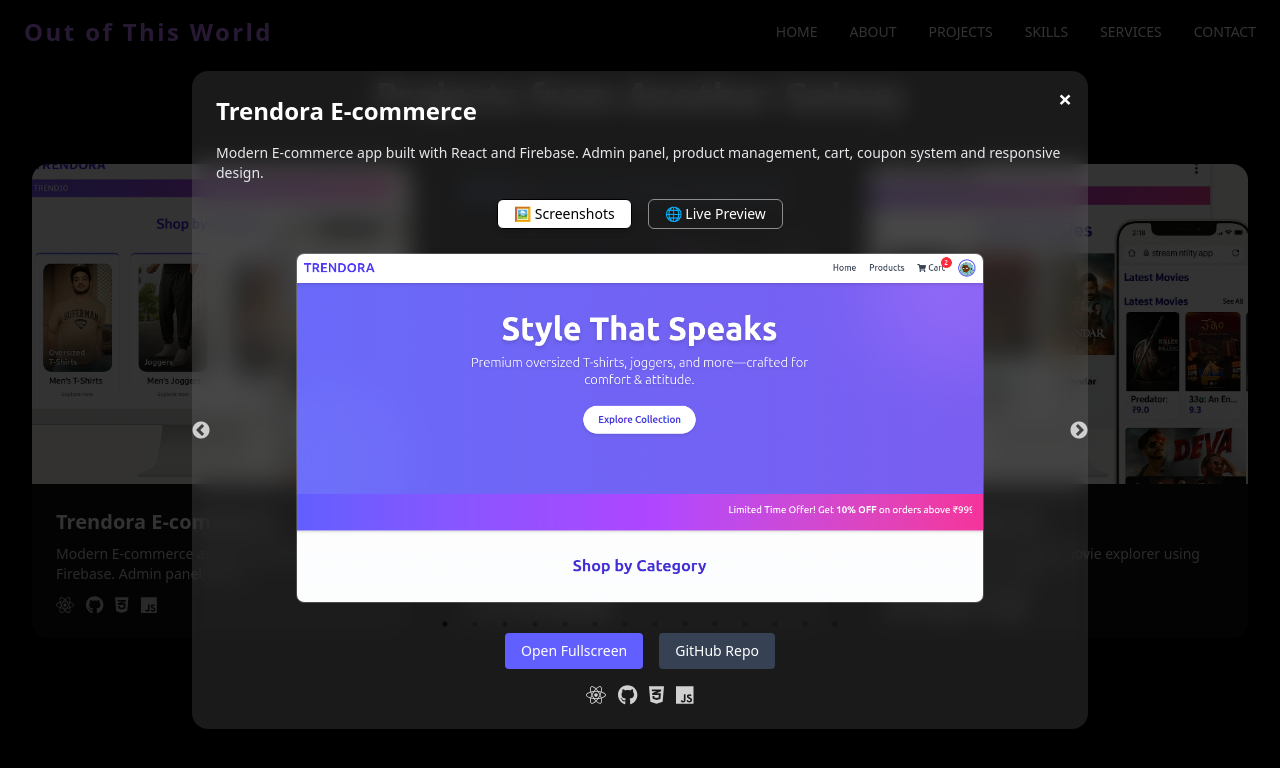
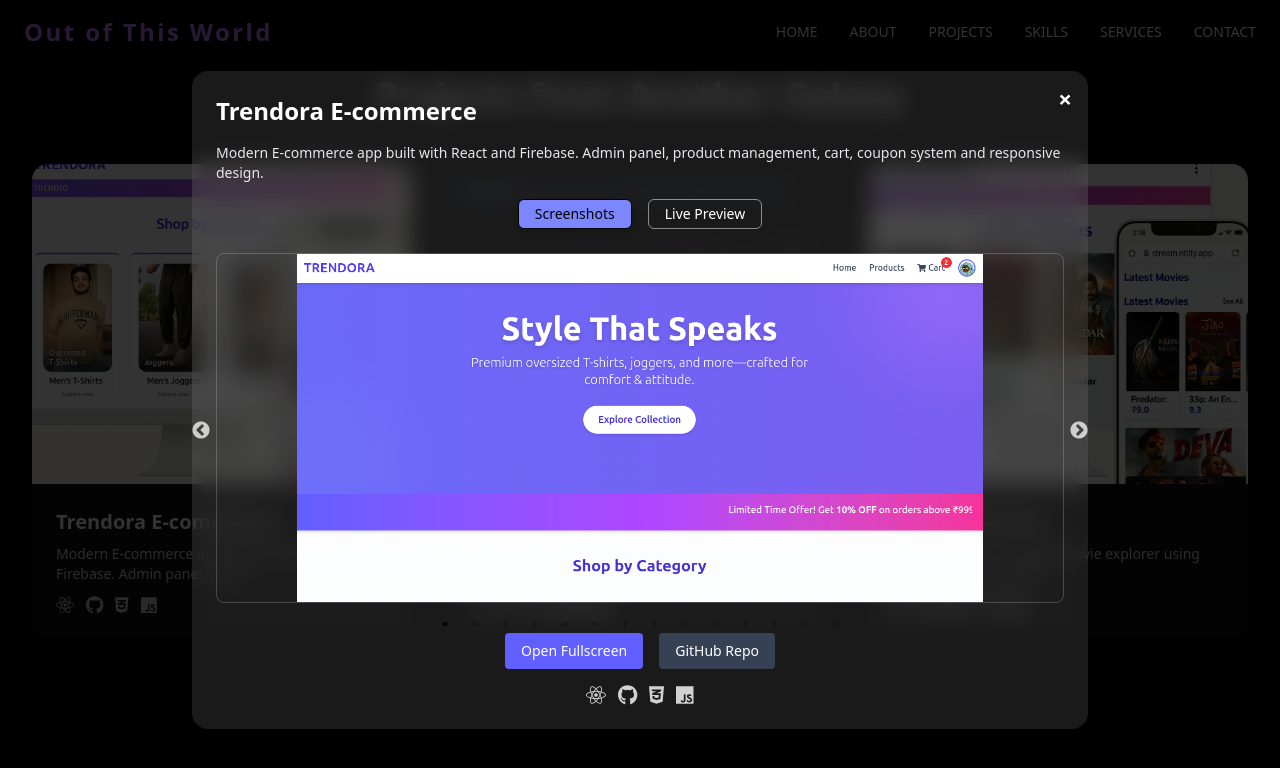
Before and after one commit to SkAltmash/galaxy-portfolio, a React (Vite) app: page / in a window 1280 px wide. Both pictures are taken after a click on the element 221 px from the left and 1894 px from the top of the page. Shown: the part 1494-2262 px from the top of the page. Built offline with nearby package versions, Linux system fonts and the light colour scheme.

Commit message:
some iframe is added

```diff
--- a/src/ components/Projects.jsx
+++ b/src/ components/Projects.jsx
@@ -227,12 +227,12 @@
                   whileHover={{ scale: 1.05 }}
                   className={`px-4 py-1 rounded-md border text-sm transition-all duration-300 ${
                     activeTab === tab
-                      ? 'bg-white text-black shadow-md'
+                      ? 'bg-indigo-400 text-black shadow-md'
                       : 'border-white/50 text-white hover:border-white'
                   }`}
                   onClick={() => setActiveTab(tab)}
                 >
-                  {tab === 'screenshots' ? '🖼️ Screenshots' : '🌐 Live Preview'}
+                  {tab === 'screenshots' ? 'Screenshots' : 'Live Preview'}
                 </motion.button>
               ))}
             </div>
@@ -241,48 +241,49 @@
             {activeTab === 'screenshots' ? (
               <Slider {...sliderSettings}>
                 {selected.screenshots.map((src, i) => (
-                  <div key={i} className="flex justify-center">
+                  <div key={i} className="flex justify-center w-full">
                     <img
                       src={src}
                       alt={`screenshot-${i}`}
                       loading="lazy"
-                      className="rounded-lg border border-white/20 max-h-[350px] mx-auto"
+                      className="rounded-lg border border-white/20 max-h-[350px] w-full object-contain"
                     />
                   </div>
                 ))}
               </Slider>
             ) : (
-              <div className="mt-2 mx-auto max-w-[850px] rounded-xl overflow-hidden bg-white/5 border shadow-xl">
-  {/* Header */}
+              <div className="mt-2 w-full px-2 sm:px-0">
+                <div className="rounded-xl overflow-hidden bg-white/5 border shadow-xl mx-auto max-w-[850px]">
+                  {/* Browser Header */}
                   <div className="flex items-center px-4 py-2 bg-gray-800 text-white text-sm font-mono border-b border-white/10">
                     <span className="w-3 h-3 bg-red-400 rounded-full mr-2"></span>
                     <span className="w-3 h-3 bg-yellow-400 rounded-full mr-2"></span>
                     <span className="w-3 h-3 bg-green-400 rounded-full mr-4"></span>
-    {selected.link}
+                    <span className="truncate">{selected.link}</span>
                   </div>
 
-  {/* Loader */}
+                  {/* Loading Spinner */}
                   {!iframeLoaded && (
                     <div className="flex flex-col items-center justify-center h-[350px] bg-black/50 text-white font-mono gap-3">
-      <div className="w-10 h-10 border-4 border-blue-400 border-t-transparent rounded-full animate-spin"></div>
+                      <div className="w-8 h-8 border-4 border-blue-400 border-t-transparent rounded-full animate-spin"></div>
                       <p>🚀 Preparing server...</p>
                     </div>
                   )}
 
-  {/* iFrame */}
-  <div className="bg-black flex justify-center items-center">
+                  {/* Iframe */}
+                  <div className="flex justify-center">
                     <iframe
                       src={selected.link}
-      className={`transition-opacity duration-500 rounded-none w-full h-[350px] md:h-[400px] ${
+                      title="Live Preview"
+                      loading="lazy"
+                      onLoad={() => setIframeLoaded(true)}
+                      className={`w-full h-[350px] md:h-[400px] transition-opacity duration-500 border-0 ${
                         iframeLoaded ? 'opacity-100' : 'opacity-0'
                       }`}
-      loading="lazy"
-      onLoad={() => setIframeLoaded(true)}
-      title="Live Preview"
                     />
                   </div>
                 </div>
-
+              </div>
             )}
 
             {/* Action Buttons */}
@@ -322,4 +323,7 @@
   </section>
 );
 
+
+
+
 }
```
Lines whose indentation alone changed are shown as unchanged.
